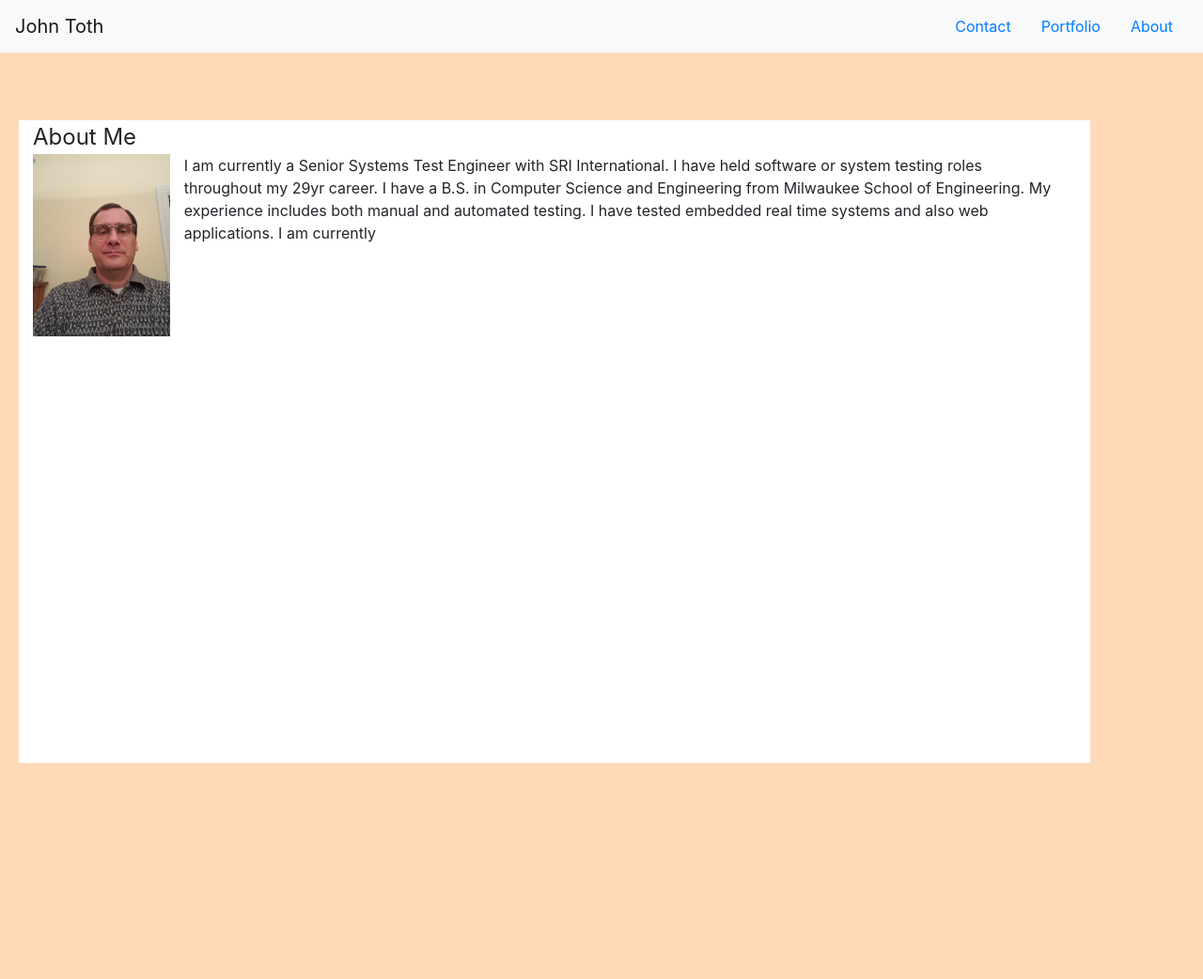
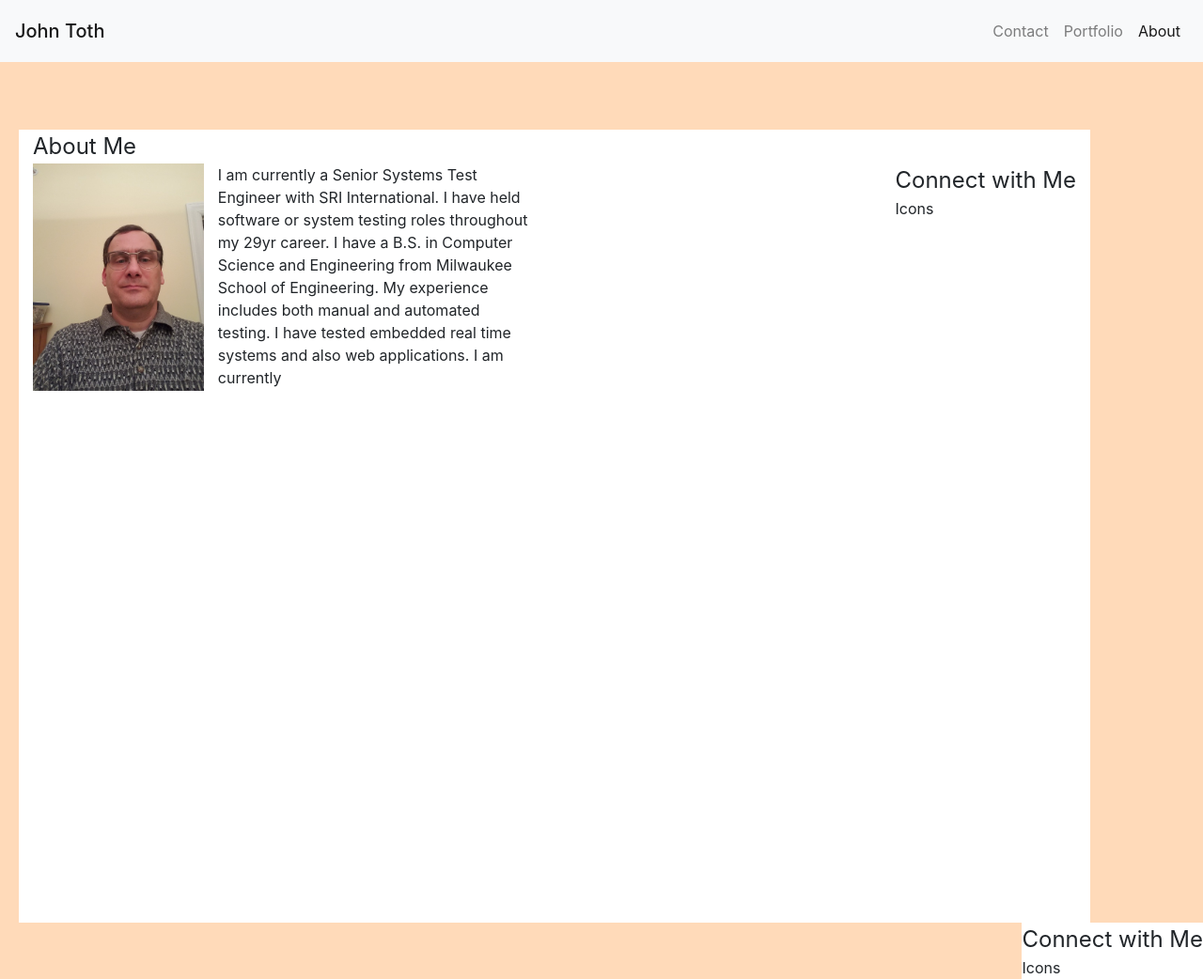
Before and after one commit to jtoth7824/responsivePortfolio, a plain HTML site: page index.html in a window 1280 px wide. Shown: the whole page at 94% size. Before the commit the page ends 812 px from the top, so only its background shows below. Drawn offline with nearby package versions, Linux system fonts and the light colour scheme.

Commit message:
working navbar without visual styling

```diff
--- a/assets/css/style.css
+++ b/assets/css/style.css
@@ -1,7 +1,3 @@
-/*.navAlign {
-    text-align: right;
-}*/
-
 .captionSize {
     font-size: 24px;
 }
@@ -11,18 +7,22 @@
     margin-right: 15px;
 }
 
-/*.navFloatRight {
-    float: right;
-    margin-left: 15px;
-}*/
-
 .imgSize {
     height: 30%;
-/*    width: 70%;*/
 }
 
 .marginCont {
     margin-left: 20px;
+}
+
+.bodyRightBlock {
+    display: block;
+    float: right;
+}
+
+.bodyLeftBlock {
+    display: block;
+    float: left;
 }
 
 body {
--- a/index.html
+++ b/index.html
@@ -7,6 +7,9 @@
     <title>John Toth's Portfolio</title>
     <link rel="stylesheet" href="https://cdn.jsdelivr.net/npm/bootstrap@4.5.3/dist/css/bootstrap.min.css"
         integrity="sha384-TX8t27EcRE3e/ihU7zmQxVncDAy5uIKz4rEkgIXeMed4M0jlfIDPvg6uqKI2xXr2" crossorigin="anonymous">
+    <script src="https://code.jquery.com/jquery-3.5.1.slim.min.js" integrity="sha384-DfXdz2htPH0lsSSs5nCTpuj/zy4C+OGpamoFVy38MVBnE+IbbVYUew+OrCXaRkfj" crossorigin="anonymous"></script>
+    <script src="https://cdn.jsdelivr.net/npm/bootstrap@4.5.3/dist/js/bootstrap.bundle.min.js" integrity="sha384-ho+j7jyWK8fNQe+A12Hb8AhRq26LrZ/JpcUGGOn+Y7RsweNrtN/tE3MoK7ZeZDyx" crossorigin="anonymous"></script>
+
     <link rel="stylesheet" href="./assets/css/style.css">
 </head>
 
@@ -14,20 +17,21 @@
 
     <container>
         <nav class="navbar navbar-expand-lg navbar-light bg-light">
-            <a class="navbar-brand" href="#">John Toth</a>
+             <!-- <span class="navbar-brand mb-0 h1">Navbar</span> -->
+            <a class="navbar-brand" href="./index.html"><span class="navbar-brand mb-0 h1">John Toth</span></a>
             <button class="navbar-toggler" type="button" data-toggle="collapse" data-target="#navbarSupportedContent" aria-controls="navbarSupportedContent" aria-expanded="false" aria-label="Toggle navigation">
                 <span class="navbar-toggler-icon"></span>
             </button>
             <div class="collapse navbar-collapse">
-                <ul class="nav mr-auto navbar-collapse justify-content-end" id="navbarSupportedContent">
-                    <li class="nav-item active">
-                        <a class="nav-link active" href="#">Contact</a>
+                <ul class="navbar-nav mr-auto navbar-collapse justify-content-end" id="navbarSupportedContent">
+                    <li class="nav-item">
+                        <a class="nav-link" href="./contact.html">Contact</a>
                     </li>
                     <li class="nav-item">
-                        <a class="nav-link" href="#">Portfolio</a>
+                        <a class="nav-link" href="./portfolio.html">Portfolio</a>
                     </li>
                     <li class="nav-item">
-                        <a class="nav-link" href="#">About</a>
+                        <a class="nav-link active" href="./index.html">About</a>
                     </li>
                 </ul>
             </div>
@@ -38,7 +42,7 @@
     <br>
     <br>
 
-    <div class="container marginCont containerColor">
+    <div class="container marginCont containerColor bodyLeftBlock">
         <div class="row">
             <div class="col captionSize">
                 About Me
@@ -53,8 +57,35 @@
                     Milwaukee School of Engineering. My experience includes both manual and automated testing. I have
                     tested embedded real time systems and also web applications. I am currently</p>
             </div>
+            <div class="col">
+                <container class="marginCont containerColor bodyRightBlock">
+                    <div class="row">
+                      <div class="col captionSize">
+                        Connect with Me
+                      </div>
+                    </div>
+                    <div class="row">
+                      <div class="col-4">
+                        Icons
+                      </div>
+                    </div>
+                  </div>
+            </div>
         </div>
     </div>
+
+    <container class="marginCont containerColor bodyRightBlock">
+        <div class="row">
+          <div class="col captionSize">
+            Connect with Me
+          </div>
+        </div>
+        <div class="row">
+          <div class="col-4">
+            Icons
+          </div>
+        </div>
+      </div>
 
 </body>
 
```
Also changed, not shown: contact.html (+23 -44 lines), portfolio.html (+26 -0 lines).
